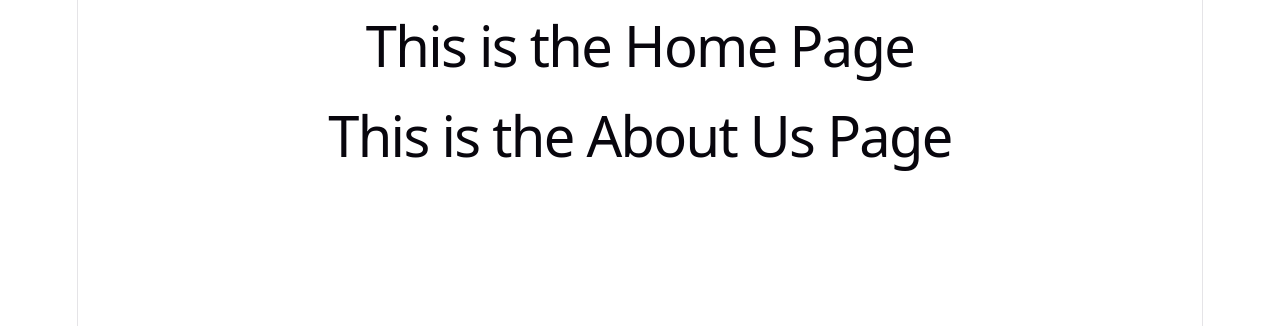
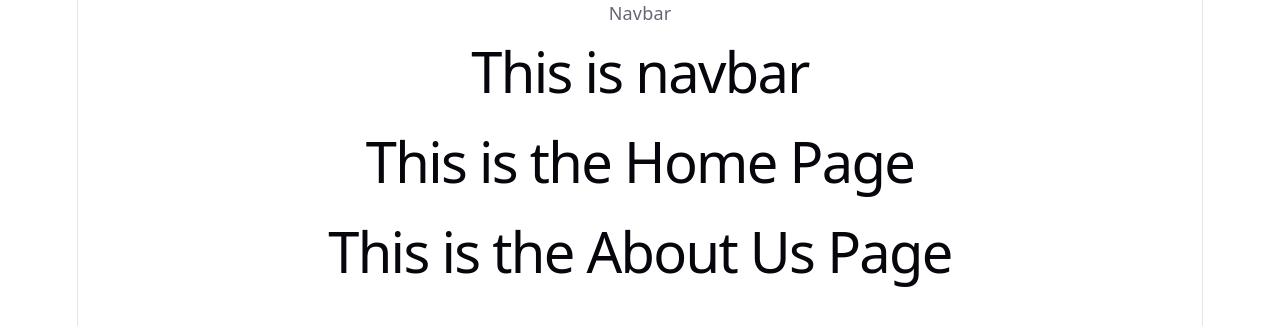
Before and after one commit to ArunRawoor/mini-projoct, a React (Vite) app: page / in a window 1280 px wide. Shown: the top 326 px of the page. Built offline with nearby package versions, Linux system fonts and the light colour scheme.

Commit message:
rachana added navabr

```diff
--- a/src/App.jsx
+++ b/src/App.jsx
@@ -2,12 +2,13 @@
 import './App.css'
 import Home from './components/home';
 import About from './components/aboutUs';
-
+import Navbar from './components/Navbar';
 function App() {
 
 
   return (
     <>
+     <Navbar />
      <Home />
      <About />
     </>
--- /dev/null
+++ b/src/components/Navbar.jsx
@@ -0,0 +1,10 @@
+
+function Navbar() {
+  return (
+    <div>Navbar
+        <h1>This is navbar</h1>
+    </div>
+  )
+}
+
+export default Navbar
```
